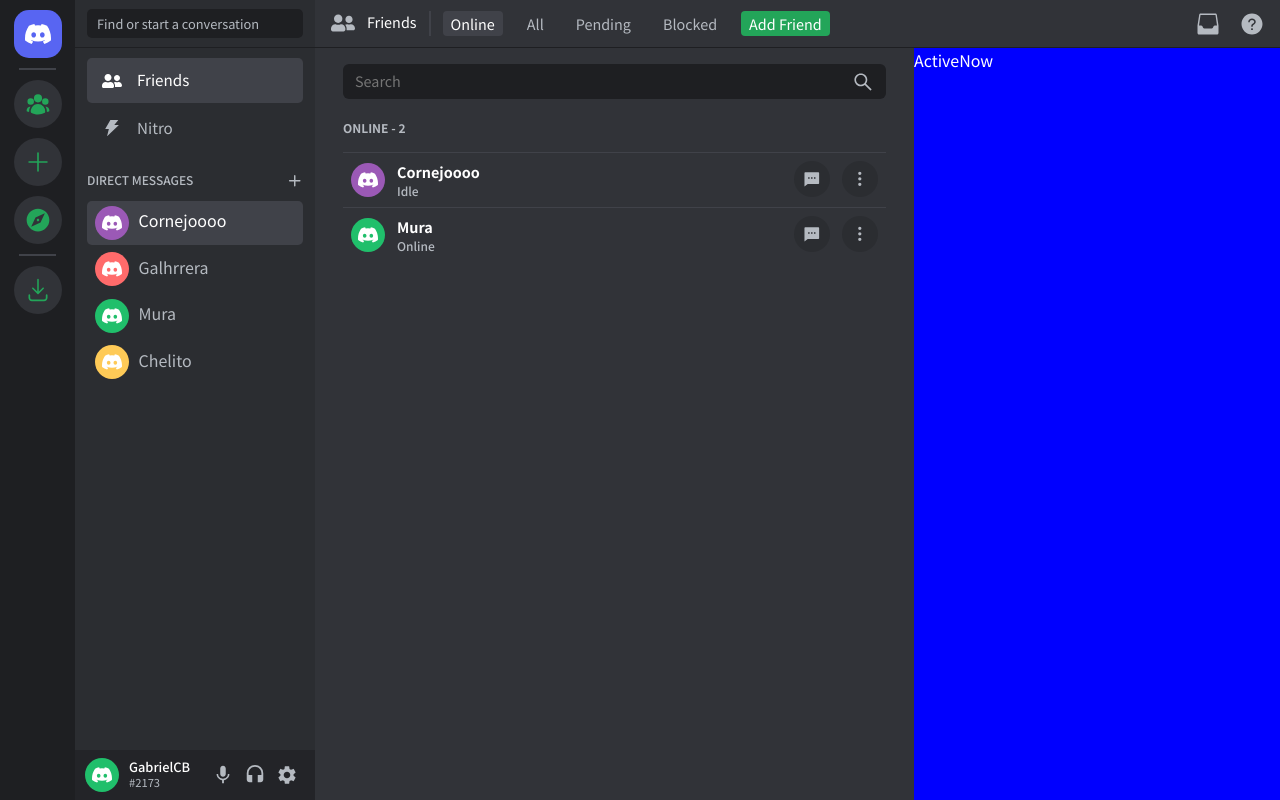
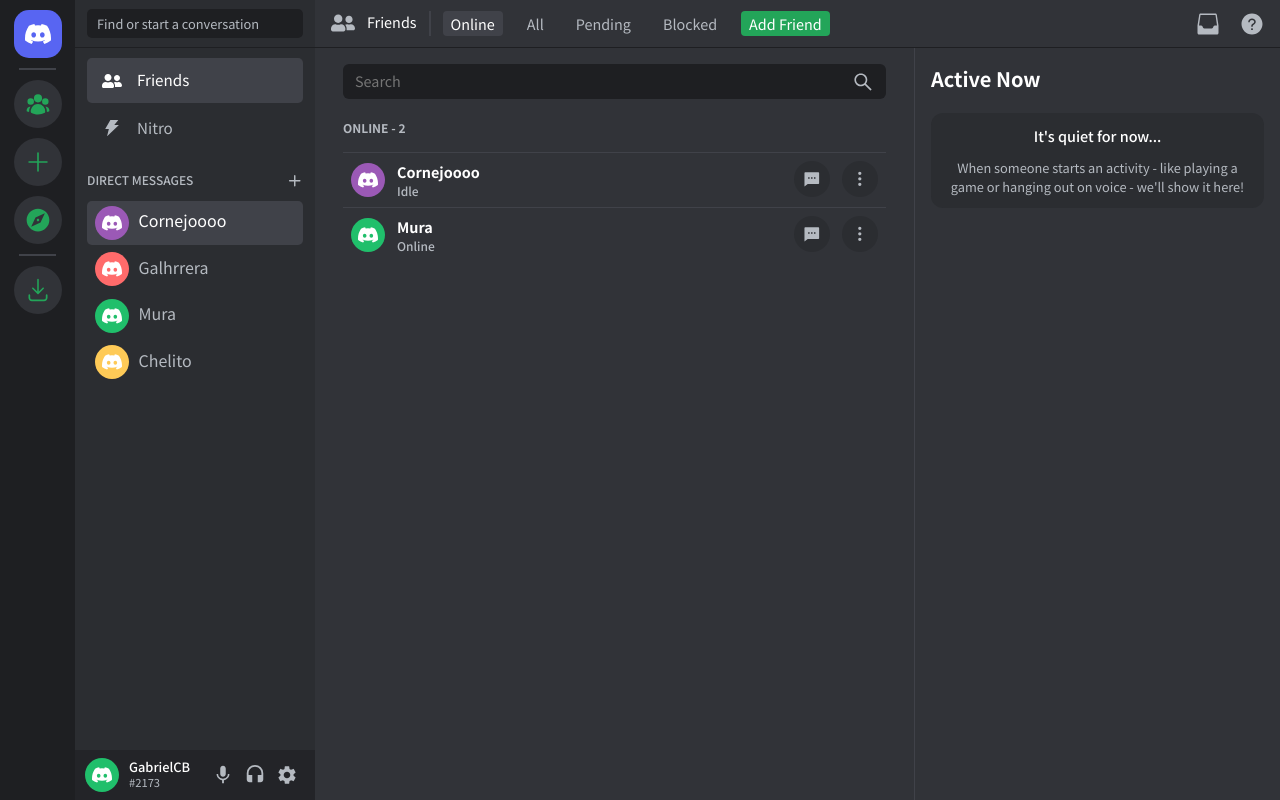
Before and after one commit to GabrielCornejoB/discord-clone, a React (Vite) app: page / in a window 1280 px wide. Built offline with nearby package versions, Linux system fonts and the light colour scheme.

Commit message:
Ui finished

```diff
--- a/src/components/ActiveNow/ActiveNow.module.scss
+++ b/src/components/ActiveNow/ActiveNow.module.scss
@@ -1,7 +1,32 @@
 @use "../../styles/variables" as v;
 
 .activeNow {
-  background: blue;
+  display: flex;
+  flex-direction: column;
+  gap: 20px;
   height: 100%;
   width: v.$active-now-width;
+  border-left: 1.5px solid v.$activeItem;
+  padding: 16px;
+  h1 {
+    font-size: 1.25rem;
+    font-weight: bold;
+  }
+  .container {
+    display: flex;
+    flex-direction: column;
+    gap: 12px;
+    padding: 12px;
+    text-align: center;
+    border-radius: 12px;
+    background: v.$friendsBar;
+    h2 {
+      font-weight: 500;
+      font-size: 0.9rem;
+    }
+    p {
+      color: v.$txt-secondary;
+      font-size: 0.8rem;
+    }
+  }
 }
--- a/src/components/ActiveNow/ActiveNow.tsx
+++ b/src/components/ActiveNow/ActiveNow.tsx
@@ -1,6 +1,17 @@
 import s from "./ActiveNow.module.scss";
 
 const ActiveNow = () => {
-  return <aside className={s.activeNow}>ActiveNow</aside>;
+  return (
+    <aside className={s.activeNow}>
+      <h1>Active Now</h1>
+      <div className={s.container}>
+        <h2>It's quiet for now...</h2>
+        <p>
+          When someone starts an activity - like playing a game or hanging out
+          on voice - we'll show it here!
+        </p>
+      </div>
+    </aside>
+  );
 };
 export default ActiveNow;
```
